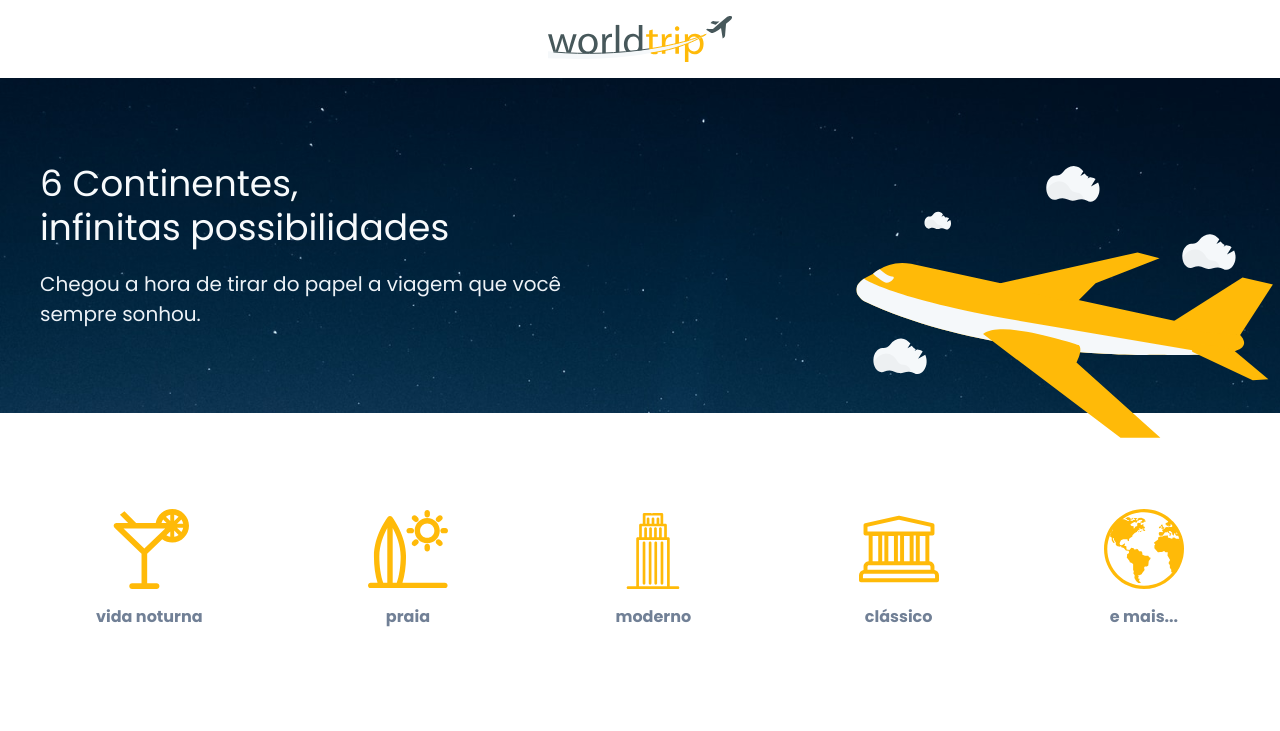
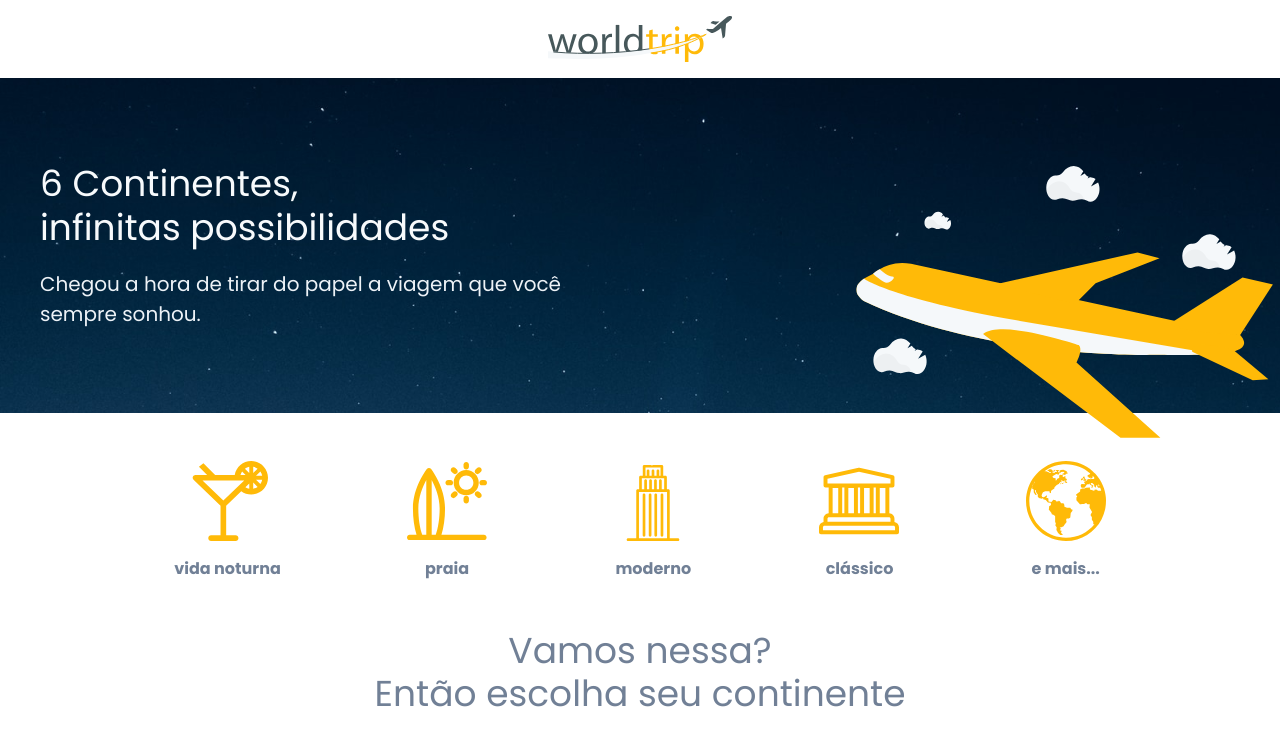
Before and after one commit to 0xb0b1/worldtrip, a Next.js app: page / in a window 1280 px wide. Shown: the top 731 px of the page. Built offline with nearby package versions, Linux system fonts and the light colour scheme.

Commit message:
travel features tooltip

```diff
--- a/src/components/TravelType/TravelItens.tsx
+++ b/src/components/TravelType/TravelItens.tsx
@@ -1,4 +1,12 @@
-import { Box, Stack, Flex, Text, Image } from "@chakra-ui/react";
+import {
+  Box,
+  Stack,
+  Flex,
+  Text,
+  Image,
+  useBreakpointValue,
+  Tooltip,
+} from "@chakra-ui/react";
 
 interface TravelItensProps {
   icon: string;
@@ -6,6 +14,25 @@
 }
 
 const TravelItens = ({ icon, name }: TravelItensProps) => {
+  const isMediumVersion = useBreakpointValue({
+    base: false,
+    md: true,
+  });
+
+  if (!isMediumVersion) {
+    return (
+      <Box>
+        <Stack spacing="4">
+          <Flex align="center" justify="center" direction="column">
+            <Tooltip label={name} aria-label={name}>
+              <Image h="20" src={icon} alt={name} />
+            </Tooltip>
+          </Flex>
+        </Stack>
+      </Box>
+    );
+  }
+
   return (
     <Box>
       <Stack spacing="4">
--- a/src/components/TravelType/index.tsx
+++ b/src/components/TravelType/index.tsx
@@ -4,7 +4,12 @@
 
 const TravelType = () => {
   return (
-    <Flex m="24" direction="row" justify="space-between">
+    <Flex
+      m="10"
+      p="2"
+      direction="row"
+      justify={["space-between", "space-evenly"]}
+    >
       <TravelItens icon="images/icons/cocktail.svg" name="vida noturna" />
       <TravelItens icon="images/icons/surf.svg" name="praia" />
       <TravelItens icon="images/icons/building.svg" name="moderno" />
```
